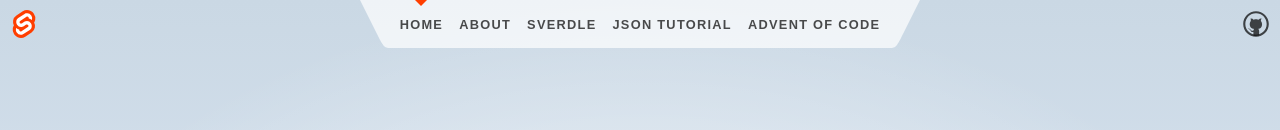
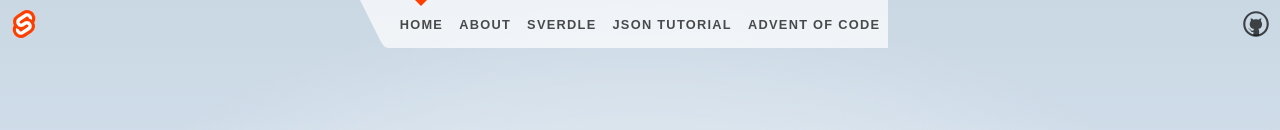
Before and after one commit to Lana-L/aoc2022, a SvelteKit app: page / in a window 1280 px wide. Shown: the top 130 px of the page. Built offline with nearby package versions, Linux system fonts and the light colour scheme.

Commit message:
powershell test

```diff
--- a/src/routes/Header.svelte
+++ b/src/routes/Header.svelte
@@ -33,7 +33,7 @@
 			</li>
 		</ul>
 		<svg viewBox="0 0 2 3" aria-hidden="true">
-			<path d="M0,0 L0,3 C0.5,3 0.5,3 1,2 L2,0 Z" />
+
 		</svg>
 	</nav>
 
```
Also changed, not shown: 1 other file (tests, documents, lock files or other folders).
